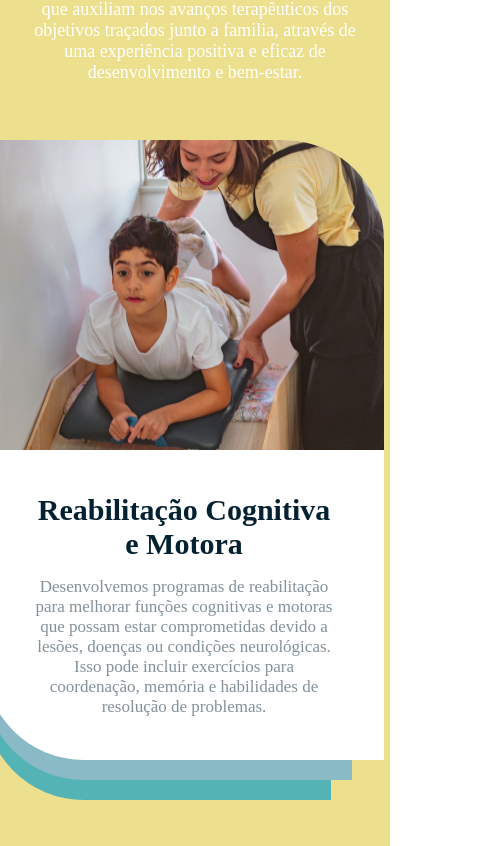
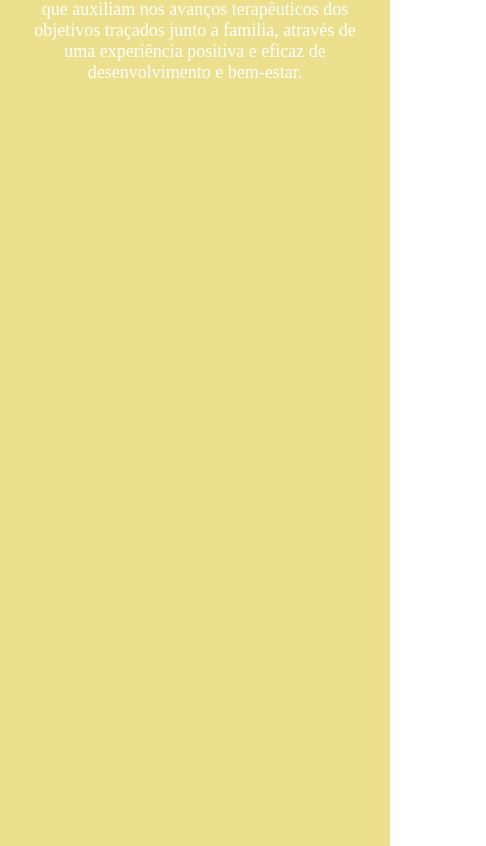
Before and after one commit to AssueroMota/Projeto-Retro-Game, a React (Vite) app: page / in a window 390 px wide. Shown: the part 2358-3204 px from the top of the page, 486 px wide, since content can reach past the window. Built offline with nearby package versions, Linux system fonts and the light colour scheme; a web font is replaced by a local one.

Commit message:
test for mobile header

```diff
--- a/sass/SectionTwo.scss
+++ b/sass/SectionTwo.scss
@@ -628,7 +628,7 @@
             margin-bottom: 25px;
 
             @media (max-width:$mobile) {
-                display: grid;
+                display: none;
                 grid-auto-flow: column;
                 overflow-x: auto;
                 column-gap: 0px;
```
